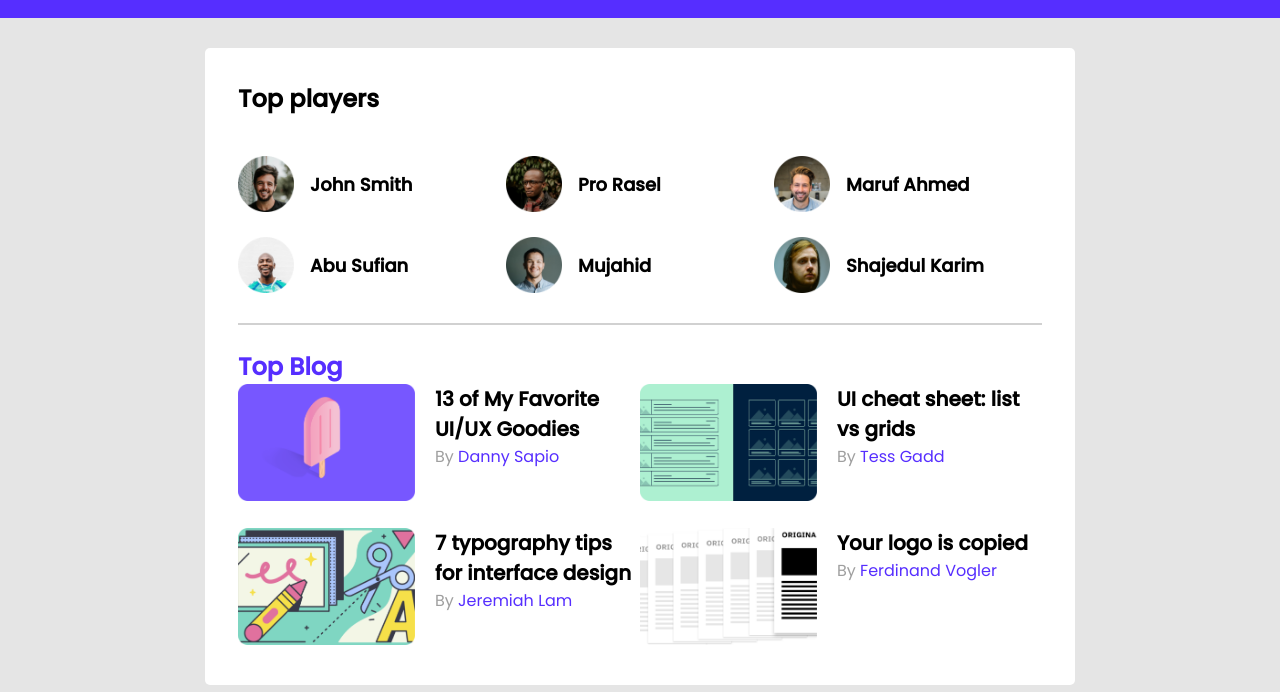
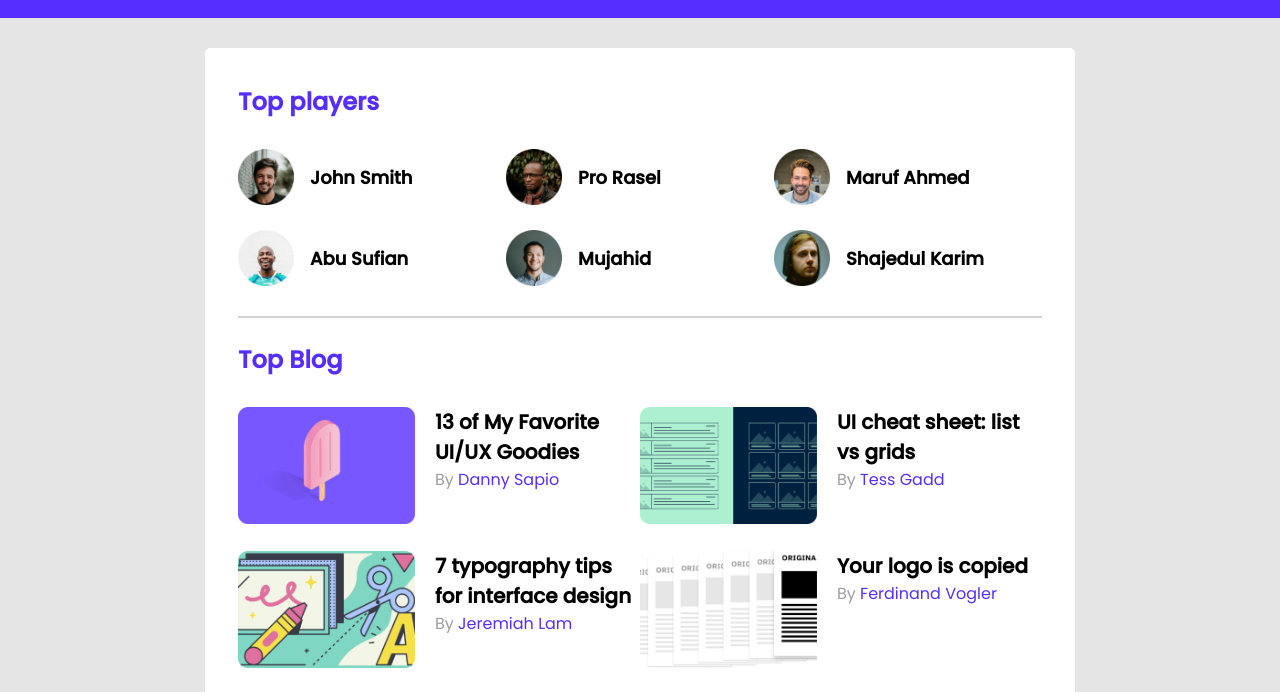
Before and after one commit to mdferdows/leader-board, a plain HTML site: page index.html in a window 1280 px wide. Shown: the part 76-768 px from the top of the page. Drawn offline with Linux system fonts and the light colour scheme.

Commit message:
Section title correction margin added

```diff
--- a/css/style.css
+++ b/css/style.css
@@ -70,9 +70,9 @@ main{
 .top_players{
     margin-bottom: 30px;
 }
-.top_players .heading_text{
+/* .top_players .heading_text{
     margin-bottom: 40px;
-}
+} */
 hr{
     border: 1px solid #D1D1D1;
 }
@@ -80,6 +80,7 @@ hr{
     color: #562EFF;
     font-size: 24px;
     margin-top: 3px;
+    margin-bottom: 30px;
 }
 /* top players  */
 .players{
--- a/index.html
+++ b/index.html
@@ -45,7 +45,7 @@
         <!-- Top player and blog section -->
         <section class="container">
             <div class="top_players ">
-                <h2 class="heading_text">Top players</h2>
+                <h2 class="section_title">Top players</h2>
                 <div class="players">
                     <div class="player">
                         <img src="images/players/player-1.png" alt="">
```
